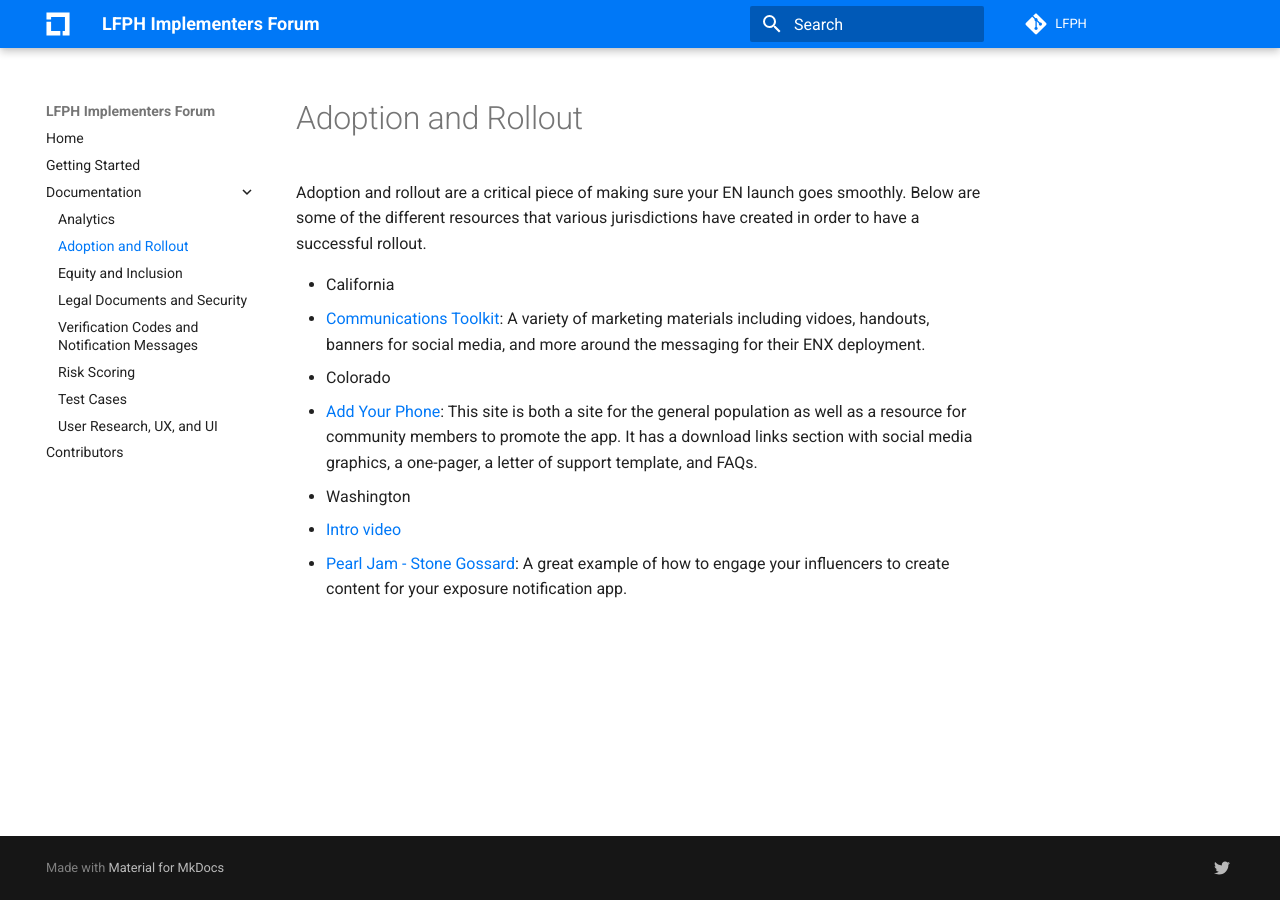
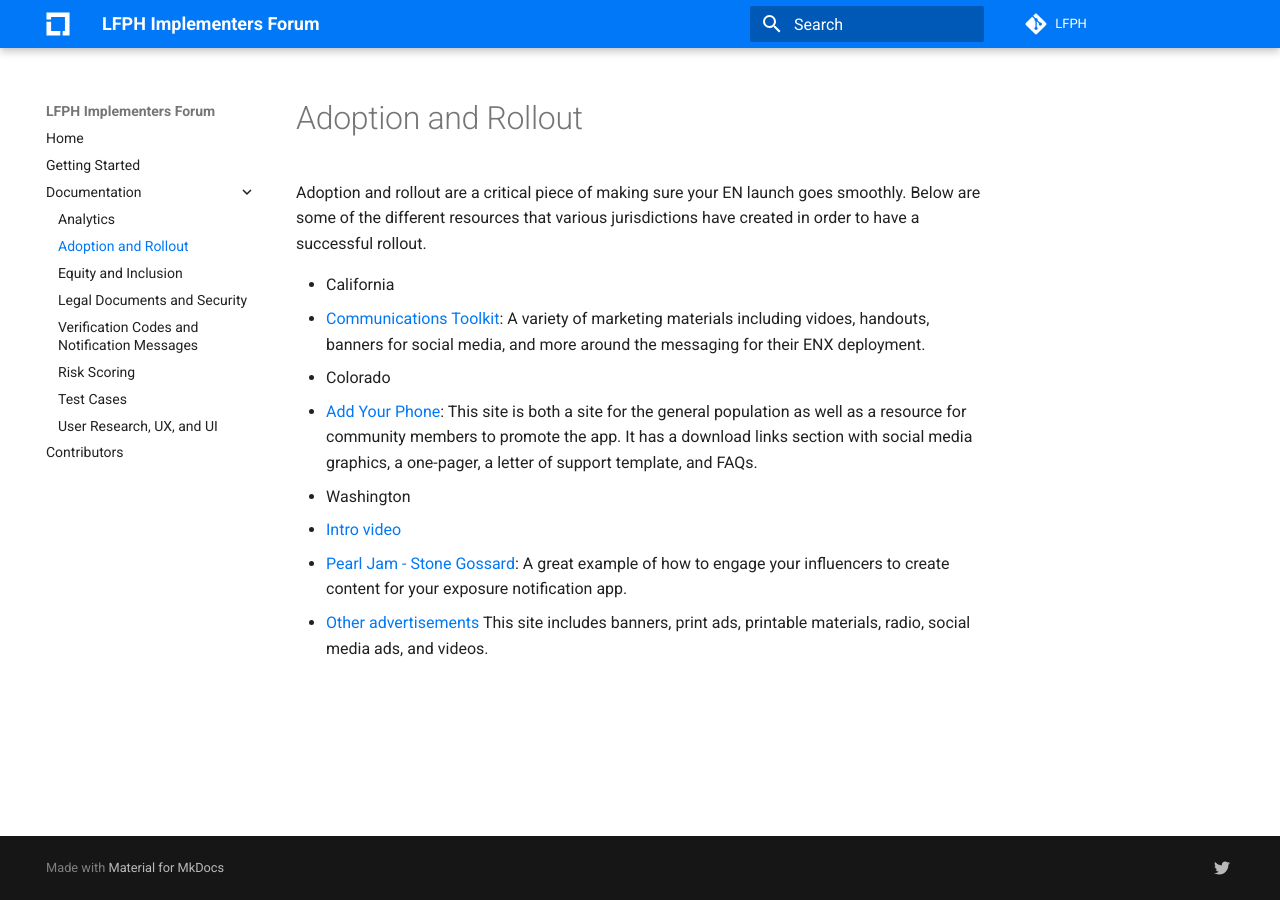
Before and after one commit to lfph/implementers-forum, an MkDocs documentation site: the page built from docs/adoption-and-rollout.md, in a window 1280 px wide. Built offline with MkDocs 1.6.1 and Material for MkDocs 9.7.7, drawn with Linux system fonts in a browser that asks for light colours; comment, search, counter and statistics services are not loaded.

Commit message:
Update adoption-and-rollout.md

```diff
--- a/docs/adoption-and-rollout.md
+++ b/docs/adoption-and-rollout.md
@@ -9,3 +9,4 @@ Adoption and rollout are a critical piece of making sure your EN launch goes smo
 * Washington
    * [Intro video](https://www.youtube.com/watch?v=BHpXuARRsJw&feature=emb_imp_woyt)
    * [Pearl Jam - Stone Gossard](https://www.youtube.com/watch?v=QG5W99tQNJ8): A great example of how to engage your influencers to create content for your exposure notification app.
+   * [Other advertisements](https://coronavirus.wa.gov/partner-toolkit) This site includes banners, print ads, printable materials, radio, social media ads, and videos.
```
